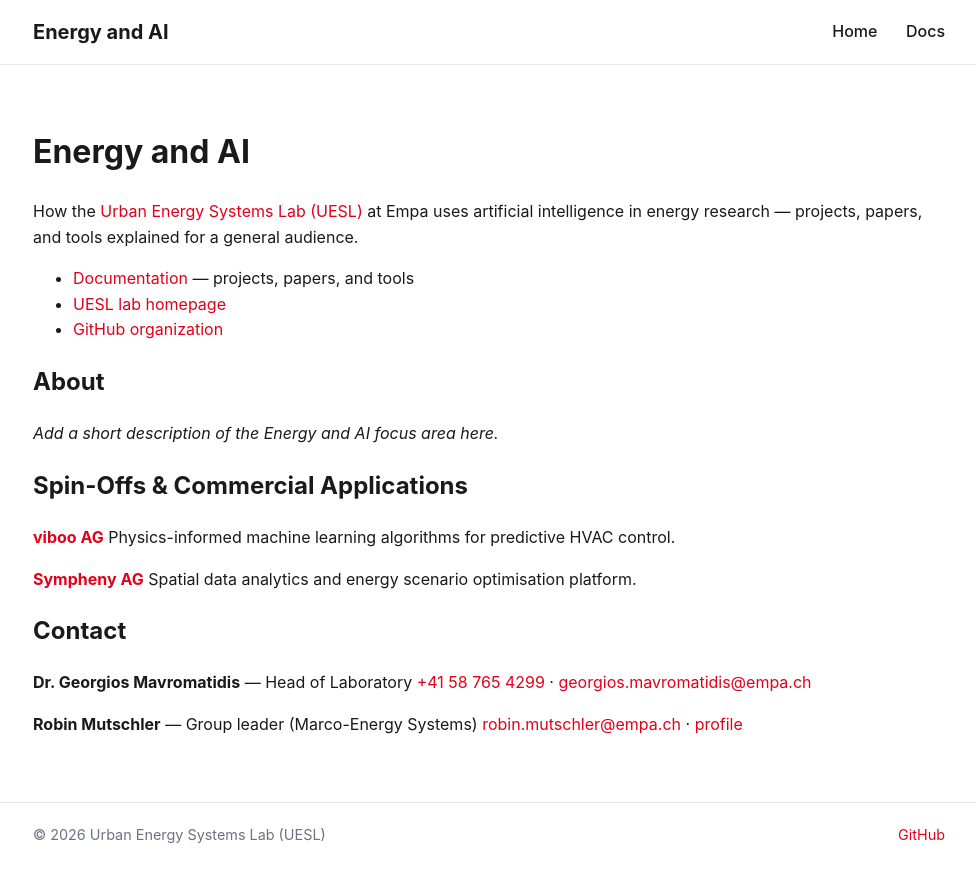
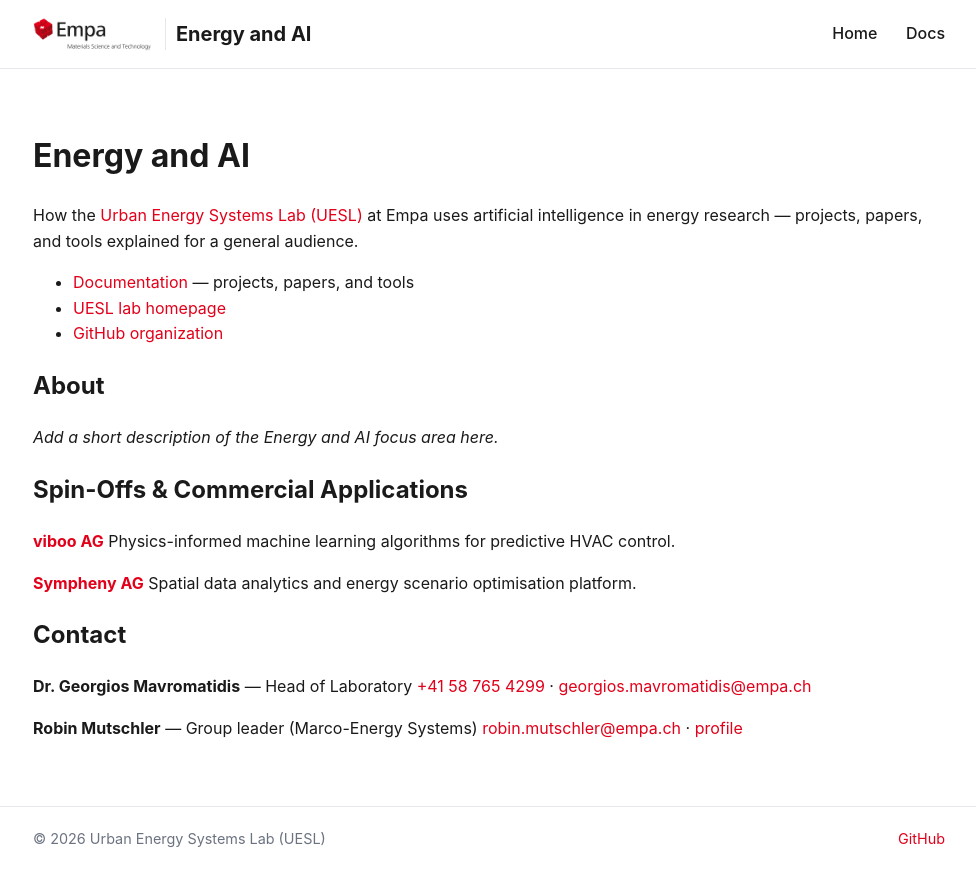
Before and after one commit to uesl-empa/energy-and-AI, a Jekyll site: the page built from index.md, in a window 1280 px wide. Shown: the top 886 px of the page, without its empty margins (151-1127 px from the left). Built offline with Jekyll 4.4.1, drawn with Linux system fonts in a browser that asks for light colours.

Commit message:
Fix logo not rendering: always show it unconditionally
The site.static_files Liquid lookup guarding the <img> tag
was never matching, so the logo never rendered even though
the image file itself deployed correctly. Since the logo file
is now a stable part of the repo, drop the conditional.

Co-Authored-By: Claude Sonnet 5 <noreply@anthropic.com>

```diff
--- a/_includes/header.html
+++ b/_includes/header.html
@@ -1,10 +1,7 @@
 <header class="site-header">
   <div class="wrap">
     <a class="site-brand" href="{{ '/' | relative_url }}">
-      {% assign logo = site.static_files | where: "relative_path", "/assets/images/empa_logo.png" | first %}
-      {% if logo %}
-        <img class="site-logo" src="{{ '/assets/images/empa_logo.png' | relative_url }}" alt="Empa">
-      {% endif %}
+      <img class="site-logo" src="{{ '/assets/images/empa_logo.png' | relative_url }}" alt="Empa">
       <span class="site-title">{{ site.title }}</span>
     </a>
     <nav class="site-nav">
```
